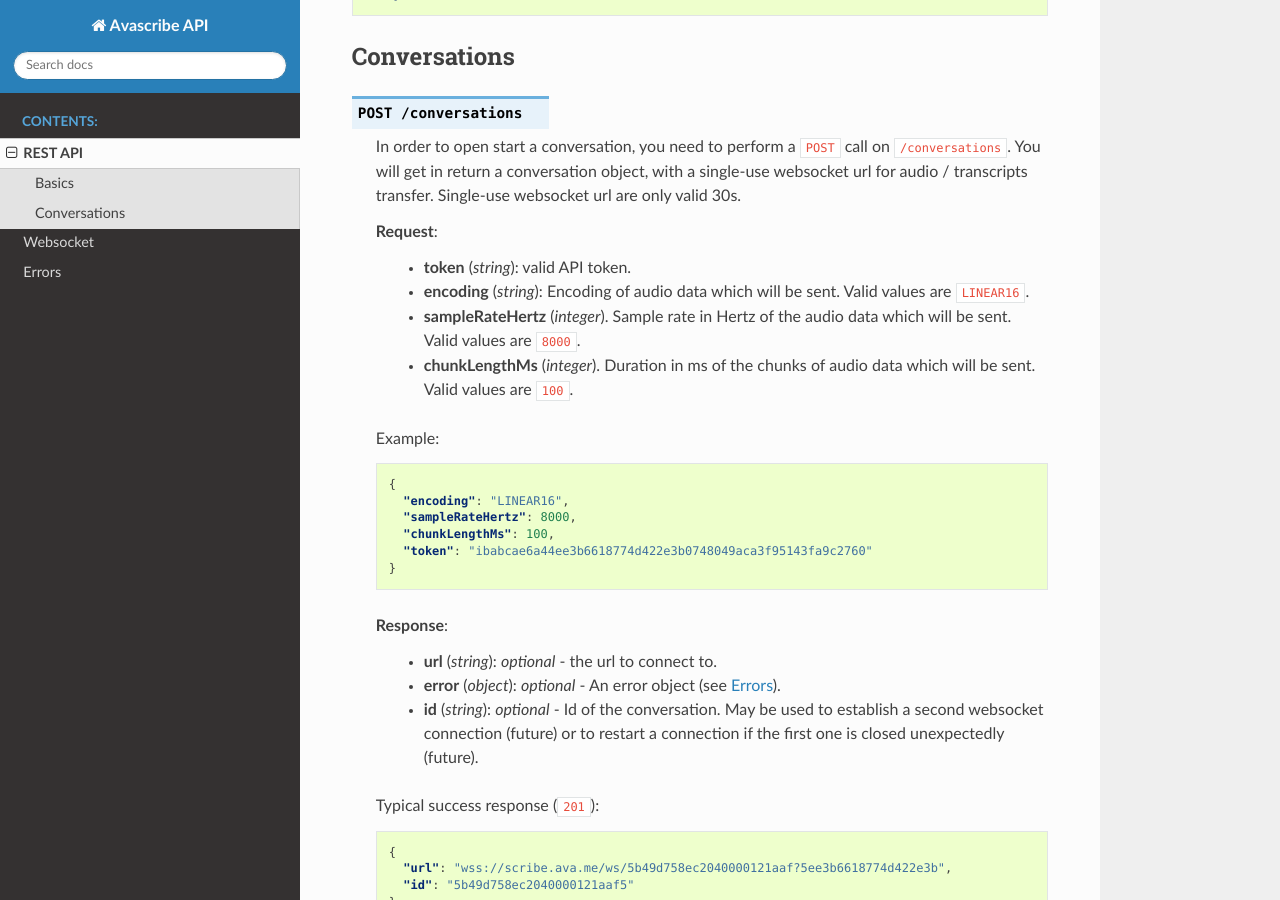
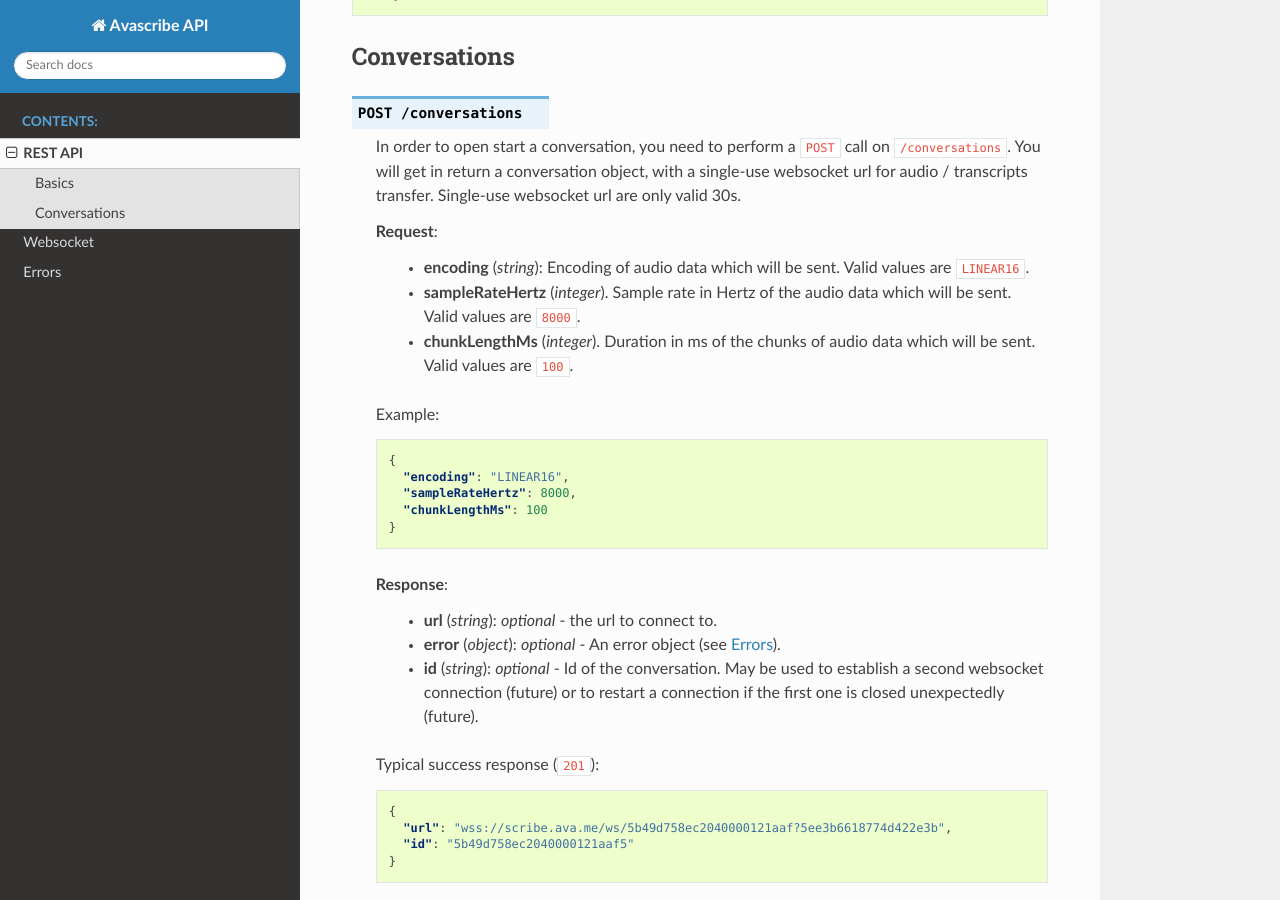
Before and after one commit to AvaHQ/avascribe-api, a Sphinx documentation site: the page built from source/rest.rst, in a window 1280 px wide and 900 px high, scrolled down 480 px. Built offline with Sphinx 7.4.7 and the Read the Docs theme 2.0.0, drawn with Linux system fonts in a browser that asks for light colours.

Commit message:
Fix inconsistency
API token should be sent via HTTP header, not in the body

```diff
--- a/source/rest.rst
+++ b/source/rest.rst
@@ -28,7 +28,6 @@
 
    **Request**:
 
-      - **token** (`string`): valid API token.
       - **encoding** (`string`): Encoding of audio data which will be sent. Valid values are :code:`LINEAR16`.
       - **sampleRateHertz** (`integer`). Sample rate in Hertz of the audio data which will be sent. Valid values are :code:`8000`.
       - **chunkLengthMs** (`integer`). Duration in ms of the chunks of audio data which will be sent. Valid values are :code:`100`.
@@ -40,8 +39,7 @@
       {
         "encoding": "LINEAR16",
         "sampleRateHertz": 8000,
-        "chunkLengthMs": 100,
-        "token": "ibabcae6a44ee3b6618774d422e3b0748049aca3f95143fa9c2760"
+        "chunkLengthMs": 100
       }
 
    **Response**:
```
